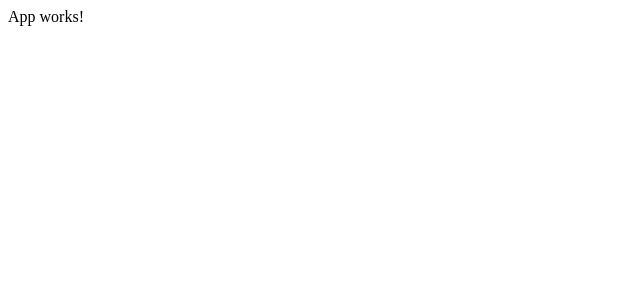
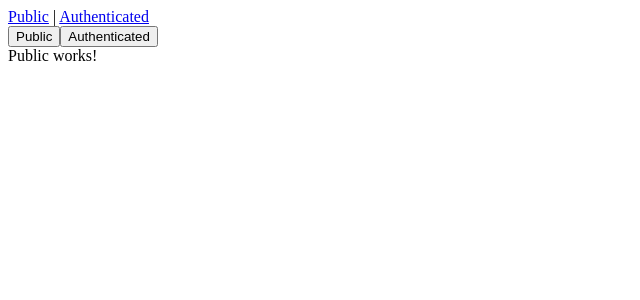
Before and after one commit to jalbr74/audio-recordings-ui, a React (Create React App) app: page /public in a window 1280 px wide. Shown: the top 300 px of the page, without its empty margins (0-640 px from the left). Built offline with nearby package versions, Linux system fonts and the light colour scheme.

Commit message:
Added React Router

```diff
--- a/package.json
+++ b/package.json
@@ -12,6 +12,7 @@
         "@types/react-dom": "^18.0.9",
         "react": "^18.2.0",
         "react-dom": "^18.2.0",
+        "react-router-dom": "^6.4.4",
         "react-scripts": "5.0.1",
         "sass": "^1.56.1",
         "typescript": "^4.9.3",
--- a/src/app/App.tsx
+++ b/src/app/App.tsx
@@ -1,12 +1,29 @@
 import React from 'react';
 import './App.scss';
+import { Link, Outlet, useNavigate } from 'react-router-dom';
 
-function App() {
+export function App() {
+    const navigate = useNavigate();
+
+    function publicClickHandler() {
+        navigate('/public')
+    }
+
+    function authenticatedClickHandler() {
+        navigate('/authenticated')
+    }
+
     return (
-        <div className="App">
-            App works!
-        </div>
+        <>
+            <div>
+                <Link to="/public">Public</Link> | <Link to="/authenticated">Authenticated</Link>
+            </div>
+            <div>
+                <button onClick={publicClickHandler}>Public</button>
+                <button onClick={authenticatedClickHandler}>Authenticated</button>
+            </div>
+
+            <Outlet />
+        </>
     );
 }
-
-export default App;
--- /dev/null
+++ b/src/app/features/authenticated/Authenticated.tsx
@@ -0,0 +1,4 @@
+
+export function Authenticated() {
+    return <div>Authenticated works!</div>;
+}
--- /dev/null
+++ b/src/app/features/public/Public.tsx
@@ -0,0 +1,4 @@
+
+export function Public() {
+    return <div>Public works!</div>;
+}
--- a/src/index.tsx
+++ b/src/index.tsx
@@ -1,15 +1,28 @@
 import React from 'react';
 import ReactDOM from 'react-dom/client';
 import './index.scss';
-import App from './app/App';
 import reportWebVitals from './reportWebVitals';
+import { createBrowserRouter, Navigate, RouterProvider } from 'react-router-dom';
+import { Public } from './app/features/public/Public';
+import { Authenticated } from './app/features/authenticated/Authenticated';
+import { App } from './app/App';
+
+const router = createBrowserRouter([
+    {
+        path: "/", element: <App />, children: [
+            { path: "", element: <Navigate to="public" /> },
+            { path: "public", element: <Public /> },
+            { path: "authenticated", element: <Authenticated /> },
+        ]
+    },
+]);
 
 const root = ReactDOM.createRoot(
     document.getElementById('root') as HTMLElement
 );
 root.render(
     <React.StrictMode>
-        <App/>
+        <RouterProvider router={router} />
     </React.StrictMode>
 );
 
```
Also changed, not shown: 2 other files (tests, documents, lock files or other folders).
